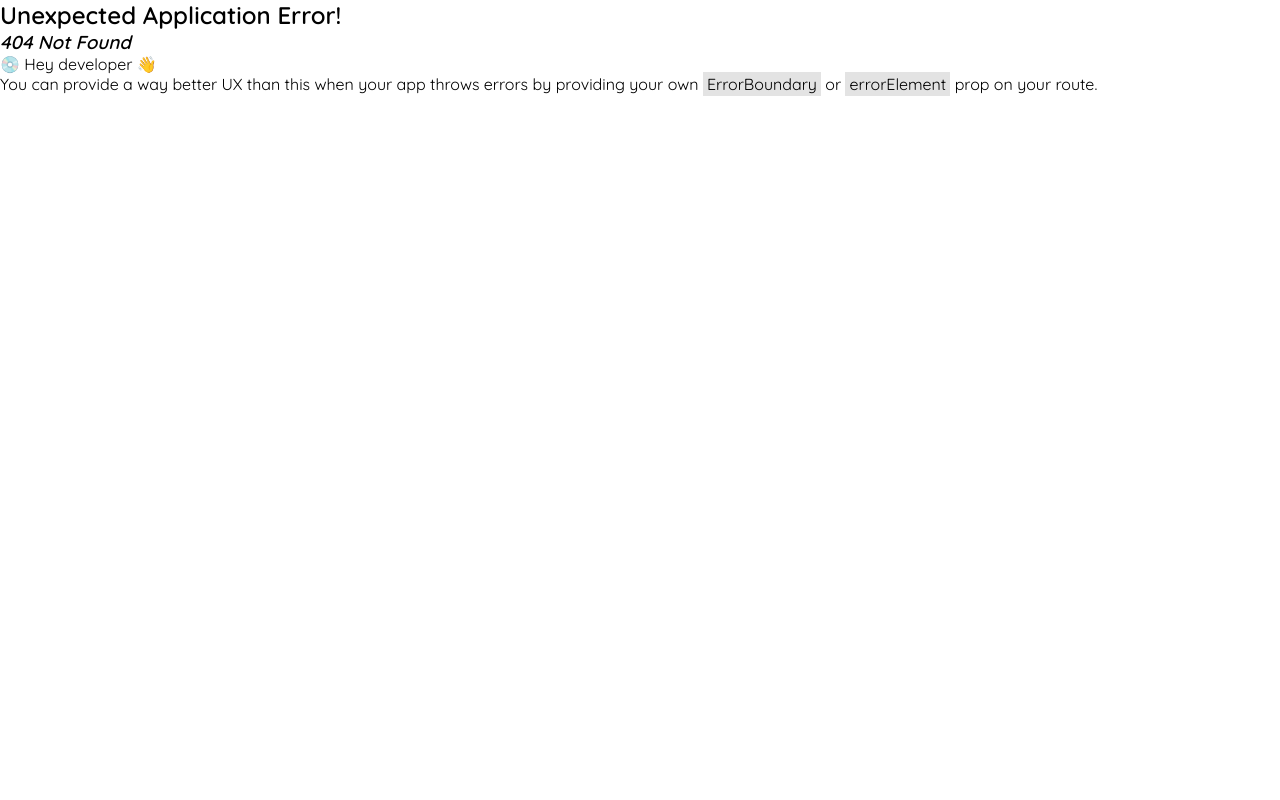
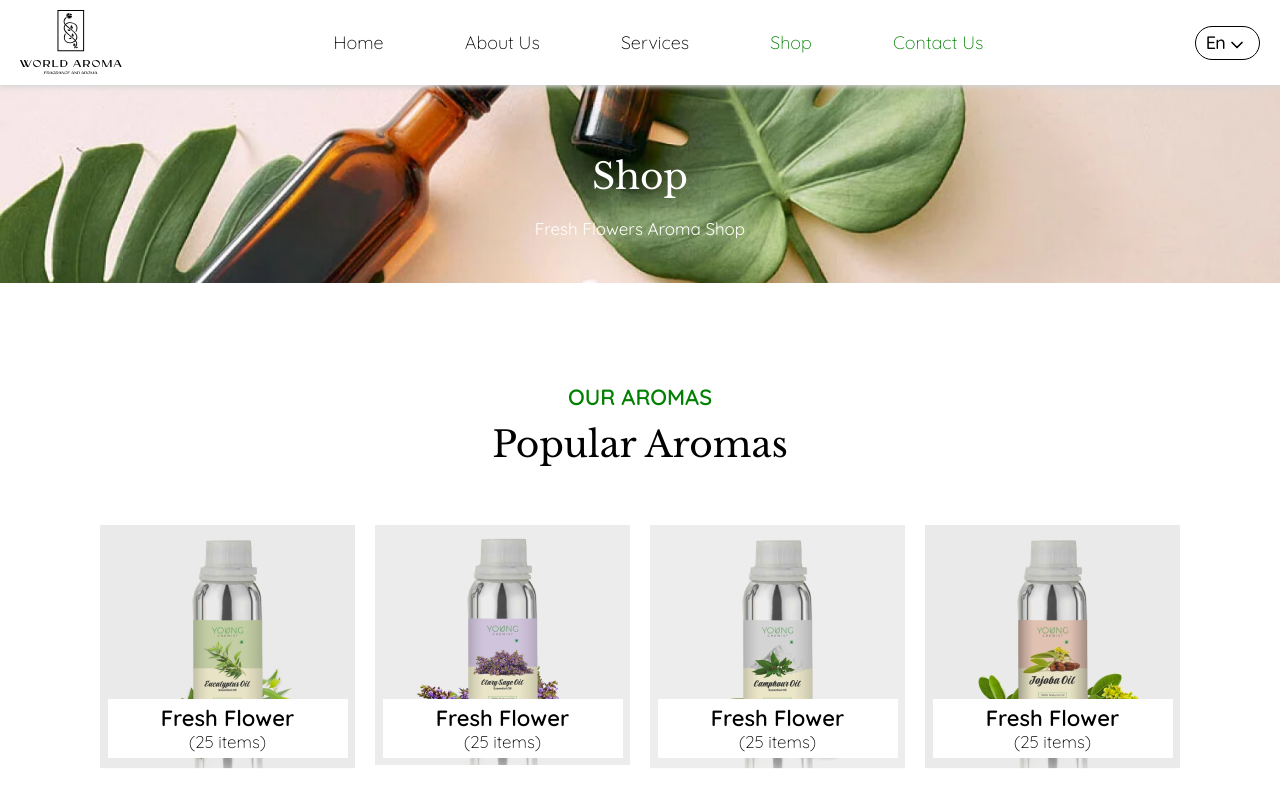
Before and after one commit to mzayniddin/world-aroma, a React (Vite) app: page /shop in a window 1280 px wide. Before the commit this address had no page. Shown: the top 800 px of the page. Built offline with nearby package versions, Linux system fonts and the light colour scheme.

Commit message:
shop page was finished

```diff
--- /dev/null
+++ b/src/pages/Shop.jsx
@@ -0,0 +1,45 @@
+// COMPONENTS
+import Intro from "../components/intro/Intro";
+import OurAromas from "../components/our-aromas/OurAromas";
+import AdsContact from "../components/ads-contact/AdsContact";
+import AdsInsta from "../components/ads-insta/AdsInsta";
+
+// AROMAS IMAGE
+import aroma1 from "../assets/aromas_image/aroma1.png";
+import aroma2 from "../assets/aromas_image/aroma2.png";
+import aroma3 from "../assets/aromas_image/aroma3.png";
+import aroma4 from "../assets/aromas_image/aroma4.png";
+import aroma5 from "../assets/aromas_image/aroma5.png";
+import aroma6 from "../assets/aromas_image/aroma6.png";
+import aroma7 from "../assets/aromas_image/aroma7.png";
+import aroma8 from "../assets/aromas_image/aroma8.png";
+
+import bgAds from "../assets/images/shop-ads-bg.jpg";
+
+const Shop = () => {
+    const aromaImages = [
+        aroma1,
+        aroma2,
+        aroma3,
+        aroma5,
+        aroma4,
+        aroma6,
+        aroma7,
+        aroma8,
+        aroma5,
+        aroma2,
+        aroma3,
+        aroma1,
+    ];
+
+    return (
+        <main>
+            <Intro title={"shop"} />
+            <OurAromas aromaImages={aromaImages} />
+            <AdsContact bg={bgAds} />
+            <AdsInsta />
+        </main>
+    );
+};
+
+export default Shop;
--- a/src/routes/index.jsx
+++ b/src/routes/index.jsx
@@ -6,6 +6,7 @@ import App from "../App";
 import Home from "../pages/Home";
 import About from "../pages/About";
 import Services from "../pages/Services";
+import Shop from "../pages/Shop";
 
 const root = createBrowserRouter([
     {
@@ -24,6 +25,10 @@ const root = createBrowserRouter([
                 path: "services",
                 element: <Services />,
             },
+            {
+                path: "shop",
+                element: <Shop />,
+            },
         ],
     },
 ]);
```
Also changed, not shown: src/assets/images/service-ads-bg.jpg, src/assets/images/shop-ads-bg.jpg (added).
